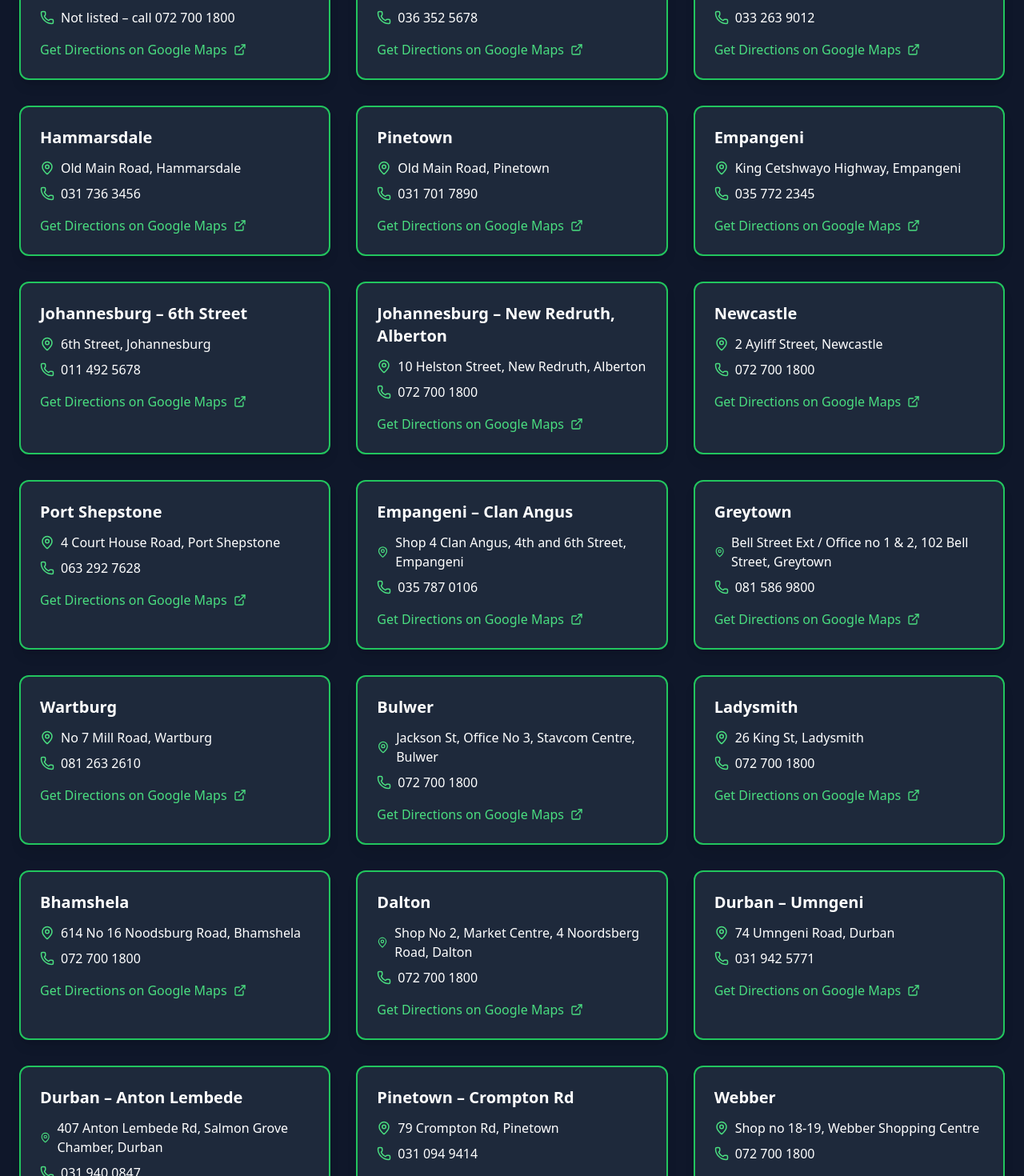
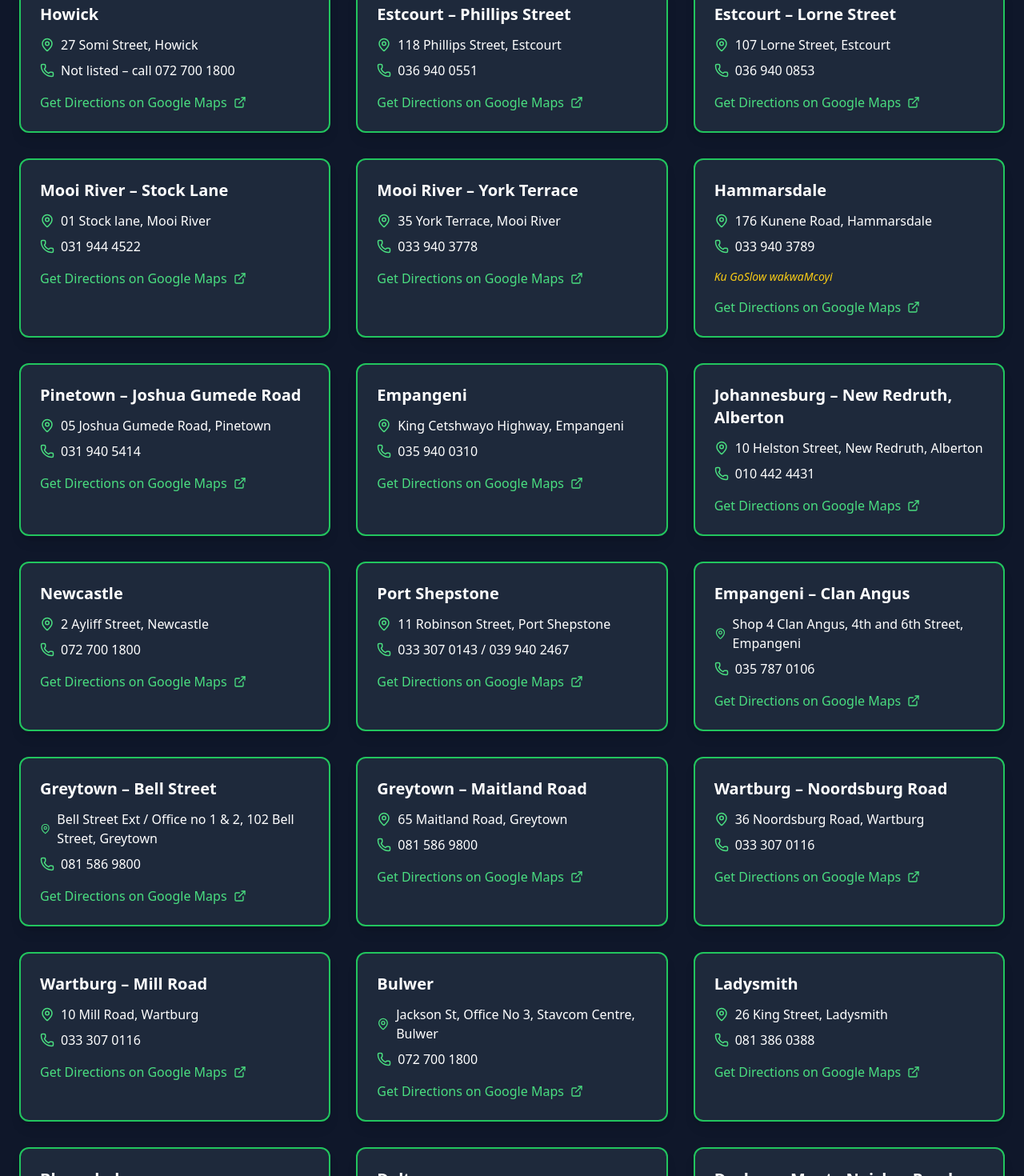
Before and after one commit to dlkvdev/sibiya-website, a Next.js app: page /branches in a window 1280 px wide. Shown: the part 600-2070 px from the top of the page at 80% size. Built offline with nearby package versions, Linux system fonts and the light colour scheme; a web font is replaced by a local one.

Commit message:
update addresses

```diff
--- a/app/branches/page.tsx
+++ b/app/branches/page.tsx
@@ -1,21 +1,19 @@
 "use client";
 
 import { motion } from "framer-motion";
-import { Phone, MapPin, ExternalLink } from "lucide-react";
+import { Phone, MapPin, ExternalLink, Search } from "lucide-react";
 import { useLanguage } from "@/context/LanguageContext";
-
+import { useState } from "react";
 
 interface Branch {
   name: string;
   address: string;
   phone: string;
   mapsLink?: string;
+  note?: string;
 }
 
 const branches: Branch[] = [
-  // ───────────────────────────────────────────────
-  // All branches (original + newly added from map)
-  // ───────────────────────────────────────────────
   {
     name: "Pietermaritzburg (Head Office) – Boom Street",
     address: "433 Boom Street, Pietermaritzburg",
@@ -45,51 +43,59 @@ const branches: Branch[] = [
       "https://www.google.com/maps/dir/?api=1&destination=27+Somi+Street,+Howick,+KwaZulu-Natal,+South+Africa&travelmode=driving",
   },
   {
-    name: "Estcourt",
-    address: "Victoria Street, Estcourt",
-    phone: "036 352 5678",
+    name: "Estcourt – Phillips Street",
+    address: "118 Phillips Street, Estcourt",
+    phone: "036 940 0551",
     mapsLink:
-      "https://www.google.com/maps/dir/?api=1&destination=Victoria+Street,+Estcourt,+KwaZulu-Natal,+South+Africa&travelmode=driving",
+      "https://www.google.com/maps/dir/?api=1&destination=118+Phillips+Street,+Estcourt,+KwaZulu-Natal,+South+Africa&travelmode=driving",
   },
   {
-    name: "Mooi River",
-    address: "Main Road, Mooi River",
-    phone: "033 263 9012",
+    name: "Estcourt – Lorne Street",
+    address: "107 Lorne Street, Estcourt",
+    phone: "036 940 0853",
     mapsLink:
-      "https://www.google.com/maps/dir/?api=1&destination=Main+Road,+Mooi+River,+KwaZulu-Natal,+South+Africa&travelmode=driving",
+      "https://www.google.com/maps/dir/?api=1&destination=107+Lorne+Street,+Estcourt,+KwaZulu-Natal,+South+Africa&travelmode=driving",
+  },
+  {
+    name: "Mooi River – Stock Lane",
+    address: "01 Stock lane, Mooi River",
+    phone: "031 944 4522",
+    mapsLink:
+      "https://www.google.com/maps/dir/?api=1&destination=01+Stock+lane,+Mooi+River,+KwaZulu-Natal,+South+Africa&travelmode=driving",
+  },
+  {
+    name: "Mooi River – York Terrace",
+    address: "35 York Terrace, Mooi River",
+    phone: "033 940 3778",
+    mapsLink:
+      "https://www.google.com/maps/dir/?api=1&destination=35+York+Terrace,+Mooi+River,+KwaZulu-Natal,+South+Africa&travelmode=driving",
   },
   {
     name: "Hammarsdale",
-    address: "Old Main Road, Hammarsdale",
-    phone: "031 736 3456",
+    address: "176 Kunene Road, Hammarsdale",
+    phone: "033 940 3789",
+    note: "Ku GoSlow wakwaMcoyi",
     mapsLink:
-      "https://www.google.com/maps/dir/?api=1&destination=Old+Main+Road,+Hammarsdale,+KwaZulu-Natal,+South+Africa&travelmode=driving",
+      "https://www.google.com/maps/dir/?api=1&destination=176+Kunene+Road,+Hammarsdale,+KwaZulu-Natal,+South+Africa&travelmode=driving",
   },
   {
-    name: "Pinetown",
-    address: "Old Main Road, Pinetown",
-    phone: "031 701 7890",
+    name: "Pinetown – Joshua Gumede Road",
+    address: "05 Joshua Gumede Road, Pinetown",
+    phone: "031 940 5414",
     mapsLink:
-      "https://www.google.com/maps/dir/?api=1&destination=Old+Main+Road,+Pinetown,+Durban,+KwaZulu-Natal,+South+Africa&travelmode=driving",
+      "https://www.google.com/maps/dir/?api=1&destination=05+Joshua+Gumede+Road,+Pinetown,+KwaZulu-Natal,+South+Africa&travelmode=driving",
   },
   {
     name: "Empangeni",
     address: "King Cetshwayo Highway, Empangeni",
-    phone: "035 772 2345",
+    phone: "035 940 0310",
     mapsLink:
       "https://www.google.com/maps/dir/?api=1&destination=King+Cetshwayo+Highway,+Empangeni,+KwaZulu-Natal,+South+Africa&travelmode=driving",
   },
   {
-    name: "Johannesburg – 6th Street",
-    address: "6th Street, Johannesburg",
-    phone: "011 492 5678",
-    mapsLink:
-      "https://www.google.com/maps/dir/?api=1&destination=6th+Street,+Johannesburg,+Gauteng,+South+Africa&travelmode=driving",
-  },
-  {
     name: "Johannesburg – New Redruth, Alberton",
     address: "10 Helston Street, New Redruth, Alberton",
-    phone: "072 700 1800",
+    phone: "010 442 4431",
     mapsLink:
       "https://www.google.com/maps/dir/?api=1&destination=10+Helston+Street,+New+Redruth,+Alberton,+Gauteng,+South+Africa&travelmode=driving",
   },
@@ -102,10 +108,10 @@ const branches: Branch[] = [
   },
   {
     name: "Port Shepstone",
-    address: "4 Court House Road, Port Shepstone",
-    phone: "063 292 7628",
+    address: "11 Robinson Street, Port Shepstone",
+    phone: "033 307 0143 / 039 940 2467",
     mapsLink:
-      "https://www.google.com/maps/dir/?api=1&destination=4+Court+House+Road,+Port+Shepstone,+KwaZulu-Natal,+South+Africa&travelmode=driving",
+      "https://www.google.com/maps/dir/?api=1&destination=11+Robinson+Street,+Port+Shepstone,+KwaZulu-Natal,+South+Africa&travelmode=driving",
   },
   {
     name: "Empangeni – Clan Angus",
@@ -115,18 +121,32 @@ const branches: Branch[] = [
       "https://www.google.com/maps/dir/?api=1&destination=Shop+4+Clan+Angus,+4th+and+6th+Street,+Empangeni,+KwaZulu-Natal,+South+Africa&travelmode=driving",
   },
   {
-    name: "Greytown",
+    name: "Greytown – Bell Street",
     address: "Bell Street Ext / Office no 1 & 2, 102 Bell Street, Greytown",
     phone: "081 586 9800",
     mapsLink:
       "https://www.google.com/maps/dir/?api=1&destination=102+Bell+Street,+Greytown,+KwaZulu-Natal,+South+Africa&travelmode=driving",
   },
   {
-    name: "Wartburg",
-    address: "No 7 Mill Road, Wartburg",
-    phone: "081 263 2610",
+    name: "Greytown – Maitland Road",
+    address: "65 Maitland Road, Greytown",
+    phone: "081 586 9800",
     mapsLink:
-      "https://www.google.com/maps/dir/?api=1&destination=No+7+Mill+Road,+Wartburg,+KwaZulu-Natal,+South+Africa&travelmode=driving",
+      "https://www.google.com/maps/dir/?api=1&destination=65+Maitland+Road,+Greytown,+KwaZulu-Natal,+South+Africa&travelmode=driving",
+  },
+  {
+    name: "Wartburg – Noordsburg Road",
+    address: "36 Noordsburg Road, Wartburg",
+    phone: "033 307 0116",
+    mapsLink:
+      "https://www.google.com/maps/dir/?api=1&destination=36+Noordsburg+Road,+Wartburg,+KwaZulu-Natal,+South+Africa&travelmode=driving",
+  },
+  {
+    name: "Wartburg – Mill Road",
+    address: "10 Mill Road, Wartburg",
+    phone: "033 307 0116",
+    mapsLink:
+      "https://www.google.com/maps/dir/?api=1&destination=10+Mill+Road,+Wartburg,+KwaZulu-Natal,+South+Africa&travelmode=driving",
   },
   {
     name: "Bulwer",
@@ -137,31 +157,31 @@ const branches: Branch[] = [
   },
   {
     name: "Ladysmith",
-    address: "26 King St, Ladysmith",
-    phone: "072 700 1800",
+    address: "26 King Street, Ladysmith",
+    phone: "081 386 0388",
     mapsLink:
       "https://www.google.com/maps/dir/?api=1&destination=26+King+Street,+Ladysmith,+KwaZulu-Natal,+South+Africa&travelmode=driving",
   },
   {
     name: "Bhamshela",
     address: "614 No 16 Noodsburg Road, Bhamshela",
-    phone: "072 700 1800",
+    phone: "033 940 3668",
     mapsLink:
       "https://www.google.com/maps/dir/?api=1&destination=614+No+16+Noodsburg+Road,+Bhamshela,+KwaZulu-Natal,+South+Africa&travelmode=driving",
   },
   {
     name: "Dalton",
-    address: "Shop No 2, Market Centre, 4 Noordsberg Road, Dalton",
-    phone: "072 700 1800",
+    address: "No 02 Old Main road, Dalton",
+    phone: "033 940 3780",
     mapsLink:
-      "https://www.google.com/maps/dir/?api=1&destination=Market+Centre,+4+Noordsberg+Road,+Dalton,+KwaZulu-Natal,+South+Africa&travelmode=driving",
+      "https://www.google.com/maps/dir/?api=1&destination=No+02+Old+Main+road,+Dalton,+KwaZulu-Natal,+South+Africa&travelmode=driving",
   },
   {
-    name: "Durban – Umngeni",
-    address: "74 Umngeni Road, Durban",
+    name: "Durban – Monty Naicker Road",
+    address: "260 Monty Naicker Road, Durban Central, Durban",
     phone: "031 942 5771",
     mapsLink:
-      "https://www.google.com/maps/dir/?api=1&destination=74+Umngeni+Road,+Durban,+KwaZulu-Natal,+South+Africa&travelmode=driving",
+      "https://www.google.com/maps/dir/?api=1&destination=260+Monty+Naicker+Road,+Durban+Central,+Durban,+KwaZulu-Natal,+South+Africa&travelmode=driving",
   },
   {
     name: "Durban – Anton Lembede",
@@ -171,11 +191,19 @@ const branches: Branch[] = [
       "https://www.google.com/maps/dir/?api=1&destination=407+Anton+Lembede+Road,+Durban,+KwaZulu-Natal,+South+Africa&travelmode=driving",
   },
   {
-    name: "Pinetown – Crompton Rd",
-    address: "79 Crompton Rd, Pinetown",
-    phone: "031 094 9414",
+    name: "Durban – Lennox Road",
+    address: "16-18 Lennox Road, Windermere Berea, Durban",
+    phone: "031 940 0847",
     mapsLink:
-      "https://www.google.com/maps/dir/?api=1&destination=79+Crompton+Road,+Pinetown,+KwaZulu-Natal,+South+Africa&travelmode=driving",
+      "https://www.google.com/maps/dir/?api=1&destination=16-18+Lennox+Road,+Windermere+Berea,+Durban,+KwaZulu-Natal,+South+Africa&travelmode=driving",
+  },
+  {
+    name: "Durban – Ellof & Kerk Street",
+    address: "Corner of Ellof & Kerk Street, Durban",
+    phone: "072 700 1800",
+    note: "Next to Mr Price",
+    mapsLink:
+      "https://www.google.com/maps/dir/?api=1&destination=Corner+of+Ellof+Street+and+Kerk+Street,+Durban,+KwaZulu-Natal,+South+Africa&travelmode=driving",
   },
   {
     name: "Webber",
@@ -186,10 +214,10 @@ const branches: Branch[] = [
   },
   {
     name: "Richmond",
-    address: "Chilly Street, Richmond",
+    address: "15 Chilli Street, Richmond",
     phone: "072 700 1800",
     mapsLink:
-      "https://www.google.com/maps/dir/?api=1&destination=Chilly+Street,+Richmond,+KwaZulu-Natal,+South+Africa&travelmode=driving",
+      "https://www.google.com/maps/dir/?api=1&destination=15+Chilli+Street,+Richmond,+KwaZulu-Natal,+South+Africa&travelmode=driving",
   },
   {
     name: "Impendle – Ikhwezi Street",
@@ -198,10 +226,88 @@ const branches: Branch[] = [
     mapsLink:
       "https://www.google.com/maps/dir/?api=1&destination=162+Ikhwezi+Street,+Impendle,+KwaZulu-Natal,+South+Africa&travelmode=driving",
   },
+  {
+    name: "Ixopo",
+    address: "15 Margaret Street, Ixopo",
+    phone: "076 076 9075",
+    mapsLink:
+      "https://www.google.com/maps/dir/?api=1&destination=15+Margaret+Street,+Ixopo,+KwaZulu-Natal,+South+Africa&travelmode=driving",
+  },
+  {
+    name: "KwaMashu",
+    address: "2 Hunslet Road, KwaBester, KwaMashu",
+    phone: "072 700 1800",
+    mapsLink:
+      "https://www.google.com/maps/dir/?api=1&destination=2+Hunslet+Road,+KwaBester,+KwaMashu,+KwaZulu-Natal,+South+Africa&travelmode=driving",
+  },
+  {
+    name: "Stanger",
+    address: "20 Hullet Street, Sky Plaza, Stanger",
+    phone: "031 942 5770",
+    mapsLink:
+      "https://www.google.com/maps/dir/?api=1&destination=20+Hullet+Street,+Sky+Plaza,+Stanger,+KwaZulu-Natal,+South+Africa&travelmode=driving",
+  },
+  {
+    name: "Tongaat",
+    address: "Shop 314 Hijaz AZ Centre, 06 Main Road, Tongaat",
+    phone: "072 700 1800",
+    mapsLink:
+      "https://www.google.com/maps/dir/?api=1&destination=Shop+314+Hijaz+AZ+Centre,+06+Main+Road,+Tongaat,+KwaZulu-Natal,+South+Africa&travelmode=driving",
+  },
+  {
+    name: "Richards Bay",
+    address: "21 Bullion BLVD, Richards Bay",
+    phone: "072 700 1800",
+    mapsLink:
+      "https://www.google.com/maps/dir/?api=1&destination=21+Bullion+BLVD,+Richards+Bay,+KwaZulu-Natal,+South+Africa&travelmode=driving",
+  },
+  {
+    name: "Isipingo",
+    address: "204 Redbro Centre, Isipingo",
+    phone: "031 942 5777",
+    mapsLink:
+      "https://www.google.com/maps/dir/?api=1&destination=204+Redbro+Centre,+Isipingo,+KwaZulu-Natal,+South+Africa&travelmode=driving",
+  },
+  {
+    name: "Verulam",
+    address: "26 Ricland Street, 22 A Shop, Checkrite Parking, Verulam",
+    phone: "065 912 1736 / 071 401 6988",
+    mapsLink:
+      "https://www.google.com/maps/dir/?api=1&destination=26+Ricland+Street,+Verulam,+KwaZulu-Natal,+South+Africa&travelmode=driving",
+  },
+  {
+    name: "Ulundi",
+    address: "Unit 14, Fairbreeze Office Park, 481 Princess Magogo Street, Ulundi",
+    phone: "035 940 0311",
+    mapsLink:
+      "https://www.google.com/maps/dir/?api=1&destination=Unit+14+Fairbreeze+Office+Park,+481+Princess+Magogo+Street,+Ulundi,+KwaZulu-Natal,+South+Africa&travelmode=driving",
+  },
+  {
+    name: "Isipingo – Phila Ndwandwe Road",
+    address: "124 Phila Ndwandwe Road, Shop 12 Near CheckSave Supermarket, Isipingo",
+    phone: "031 942 5777",
+    mapsLink:
+      "https://www.google.com/maps/dir/?api=1&destination=124+Phila+Ndwandwe+Road,+Shop+12,+Isipingo,+KwaZulu-Natal,+South+Africa&travelmode=driving",
+  },
+  {
+    name: "Newcastle – Voortrekker Street",
+    address: "Shop No5, Voortrekker Street, Opposite KwaMata Building, Newcastle",
+    phone: "034 940 2940",
+    note: "Phambi kwase Renk enkulu",
+    mapsLink:
+      "https://www.google.com/maps/dir/?api=1&destination=Shop+No5+Voortrekker+Street,+Newcastle,+KwaZulu-Natal,+South+Africa&travelmode=driving",
+  },
 ];
 
 export default function Branches() {
   const { t } = useLanguage();
+  const [searchTerm, setSearchTerm] = useState("");
+
+  const filteredBranches = branches.filter(
+    (branch) =>
+      branch.name.toLowerCase().includes(searchTerm.toLowerCase()) ||
+      branch.address.toLowerCase().includes(searchTerm.toLowerCase())
+  );
 
   return (
     <main className="pt-32 pb-20 bg-slate-900 text-white min-h-screen">
@@ -210,13 +316,30 @@ export default function Branches() {
           initial={{ opacity: 0, y: 30 }}
           animate={{ opacity: 1, y: 0 }}
           transition={{ duration: 0.8 }}
-          className="text-4xl md:text-5xl font-bold text-center mb-16"
+          className="text-4xl md:text-5xl font-bold text-center mb-8"
         >
           {t("branches")}
         </motion.h1>
 
+        {/* Search Field */}
+        <div className="max-w-md mx-auto mb-12">
+          <div className="relative">
+            <input
+              type="text"
+              placeholder="Search by town, address or office name..."
+              value={searchTerm}
+              onChange={(e) => setSearchTerm(e.target.value)}
+              className="w-full py-3 px-5 pl-12 bg-slate-800 border border-green-600 rounded-xl text-white placeholder-gray-400 focus:outline-none focus:border-green-400 transition"
+            />
+            <Search
+              size={20}
+              className="absolute left-4 top-1/2 transform -translate-y-1/2 text-green-400"
+            />
+          </div>
+        </div>
+
         <div className="grid grid-cols-1 md:grid-cols-2 lg:grid-cols-3 gap-8">
-          {branches.map((branch, index) => (
+          {filteredBranches.map((branch, index) => (
             <motion.div
               key={index}
               initial={{ opacity: 0, y: 30 }}
@@ -233,6 +356,9 @@ export default function Branches() {
                 <Phone size={18} className="text-green-400" />
                 {branch.phone}
               </p>
+              {branch.note && (
+                <p className="text-sm text-yellow-400 mb-4 italic">{branch.note}</p>
+              )}
               {branch.mapsLink && (
                 <a
                   href={branch.mapsLink}
@@ -248,6 +374,12 @@ export default function Branches() {
           ))}
         </div>
 
+        {filteredBranches.length === 0 && searchTerm && (
+          <p className="text-center text-xl mt-10 opacity-80">
+            No offices found matching "{searchTerm}". Try another search or call our emergency line.
+          </p>
+        )}
+
         <div className="text-center mt-16 mb-20">
           <p className="text-lg mb-6 opacity-90">
             Can't find your area? Call our 24/7 emergency line for assistance.
@@ -261,8 +393,6 @@ export default function Branches() {
           </a>
         </div>
       </div>
-
-      {/* Footer – now included on this page too */}
     </main>
   );
 }
```
Also changed, not shown: addresses.txt (added).
